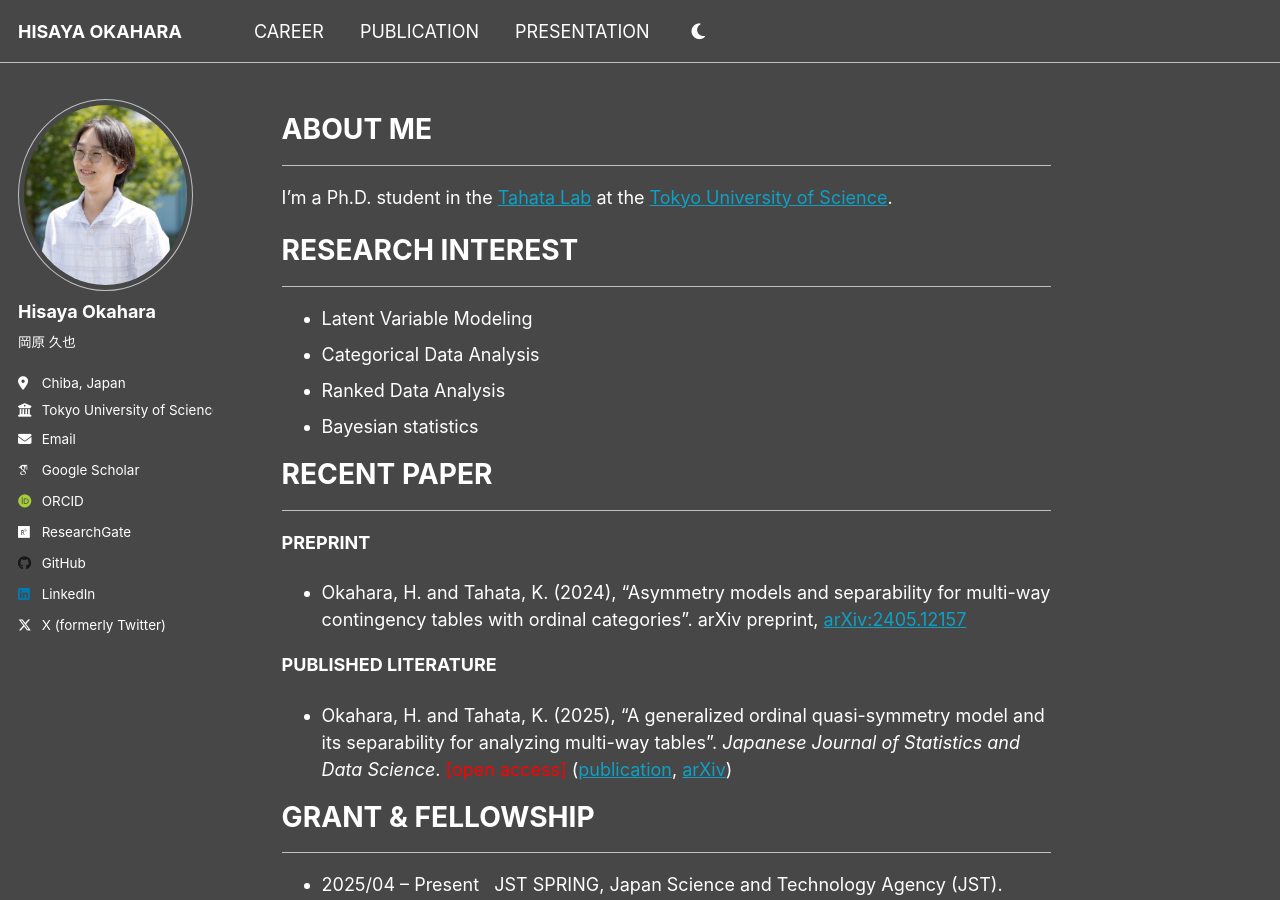
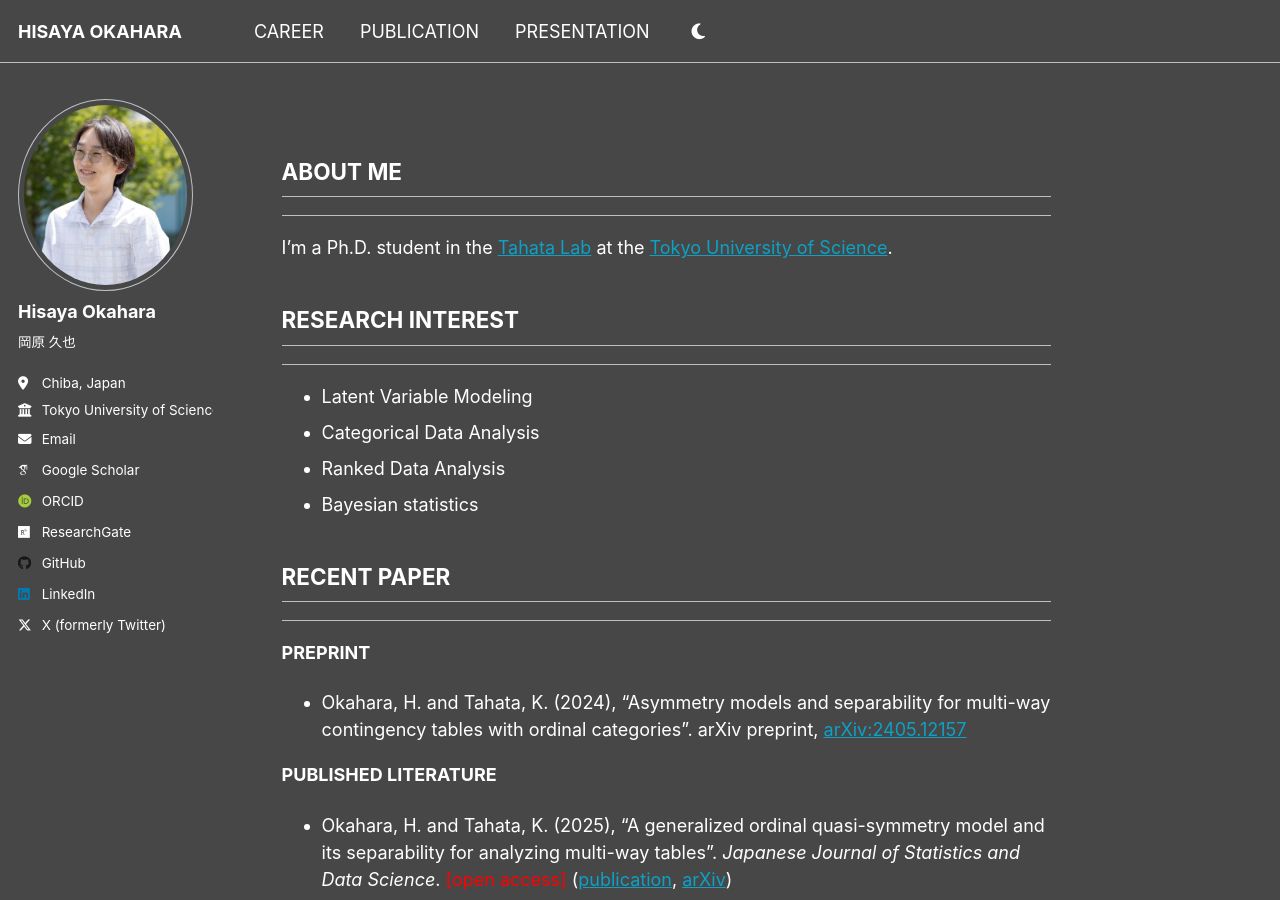
Before and after one commit to h-okahara/h-okahara.github.io, a Jekyll site: the page built from _pages/about.md, in a window 1280 px wide and 900 px high. Built offline with Jekyll 4.4.1, drawn with Linux system fonts in a browser that asks for light colours; some web fonts are replaced.

```diff
--- a/_pages/about.md
+++ b/_pages/about.md
@@ -8,20 +8,22 @@ redirect_from:
 ---
 
 
-# ABOUT ME
+## ABOUT ME
 ---
+
 I'm a Ph.D. student in the [Tahata Lab](https://tahata-lab.is.noda.tus.ac.jp/) at the [Tokyo University of Science](https://www.tus.ac.jp/en/grad/riko/).
 
 
-# RESEARCH INTEREST
+## RESEARCH INTEREST
 ---
+
 - Latent Variable Modeling
 - Categorical Data Analysis
 - Ranked Data Analysis
 - Bayesian statistics
 
 
-# RECENT PAPER
+## RECENT PAPER
 ---
 
 **PREPRINT**
@@ -31,18 +33,21 @@ I'm a Ph.D. student in the [Tahata Lab](https://tahata-lab.is.noda.tus.ac.jp/) a
 - Okahara, H. and Tahata, K. (2025), "A generalized ordinal quasi-symmetry model and its separability for analyzing multi-way tables". *Japanese Journal of Statistics and Data Science*. <span style="color: red;">[open access]</span> ([publication](https://link.springer.com/article/10.1007/s42081-024-00289-4), [arXiv](https://arxiv.org/abs/2405.04193))
 
 
-# GRANT & FELLOWSHIP
+## GRANT & FELLOWSHIP
 ---
+
 - 2025/04 – Present &nbsp; JST SPRING, Japan Science and Technology Agency (JST).
   <small> (SPRING: Support for Pioneering Research Initiated by the Next Generation) </small>
 
-# EDUCATION
+## EDUCATION
 ---
+
 - M.S. in Science, Tokyo University of Science (2025)
 - B.S. in Science, Tokyo University of Science (2023)
 
 
-# MEMBERSHIP
+## MEMBERSHIP
 ---
+
 - 2023/10 – Present &nbsp; Mathematical Society of Japan
 - 2023/02 – Present &nbsp; Japan Society of Applied Statistics
```
